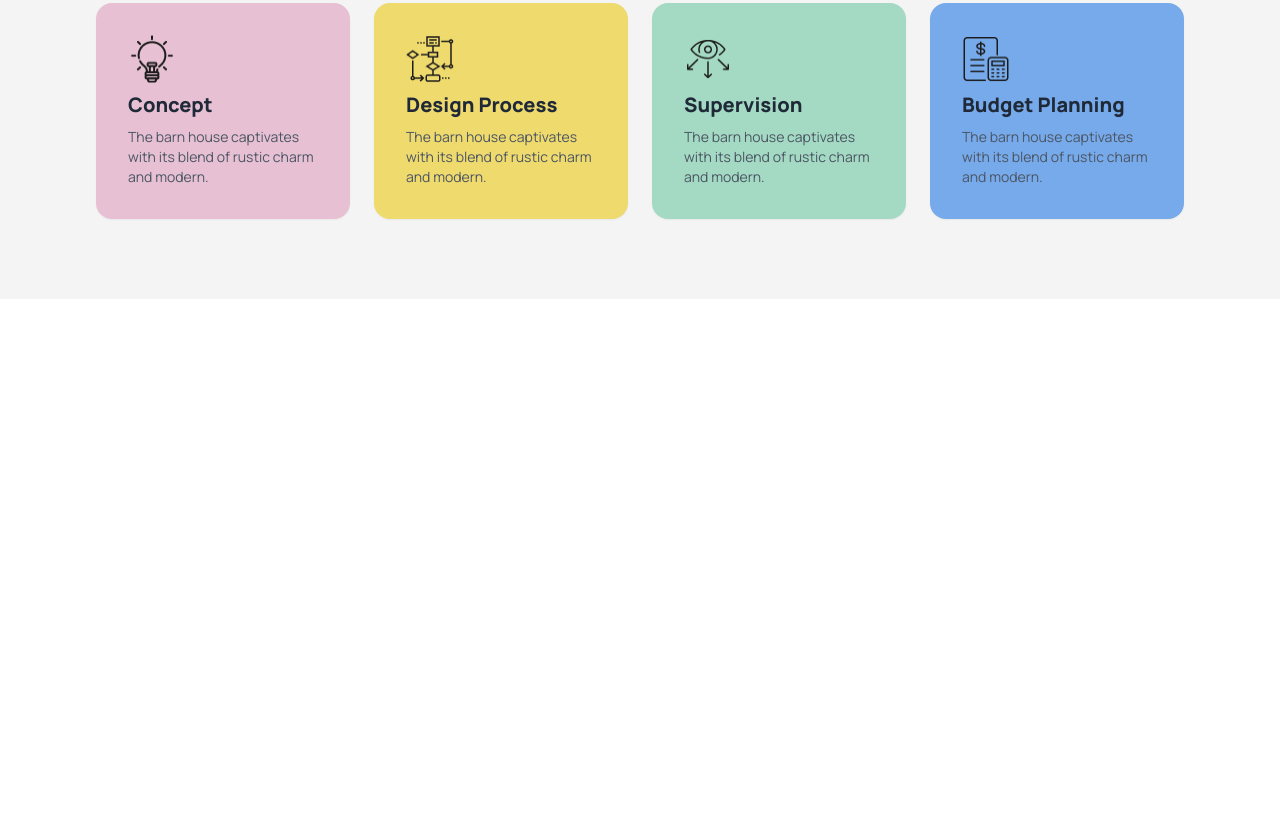
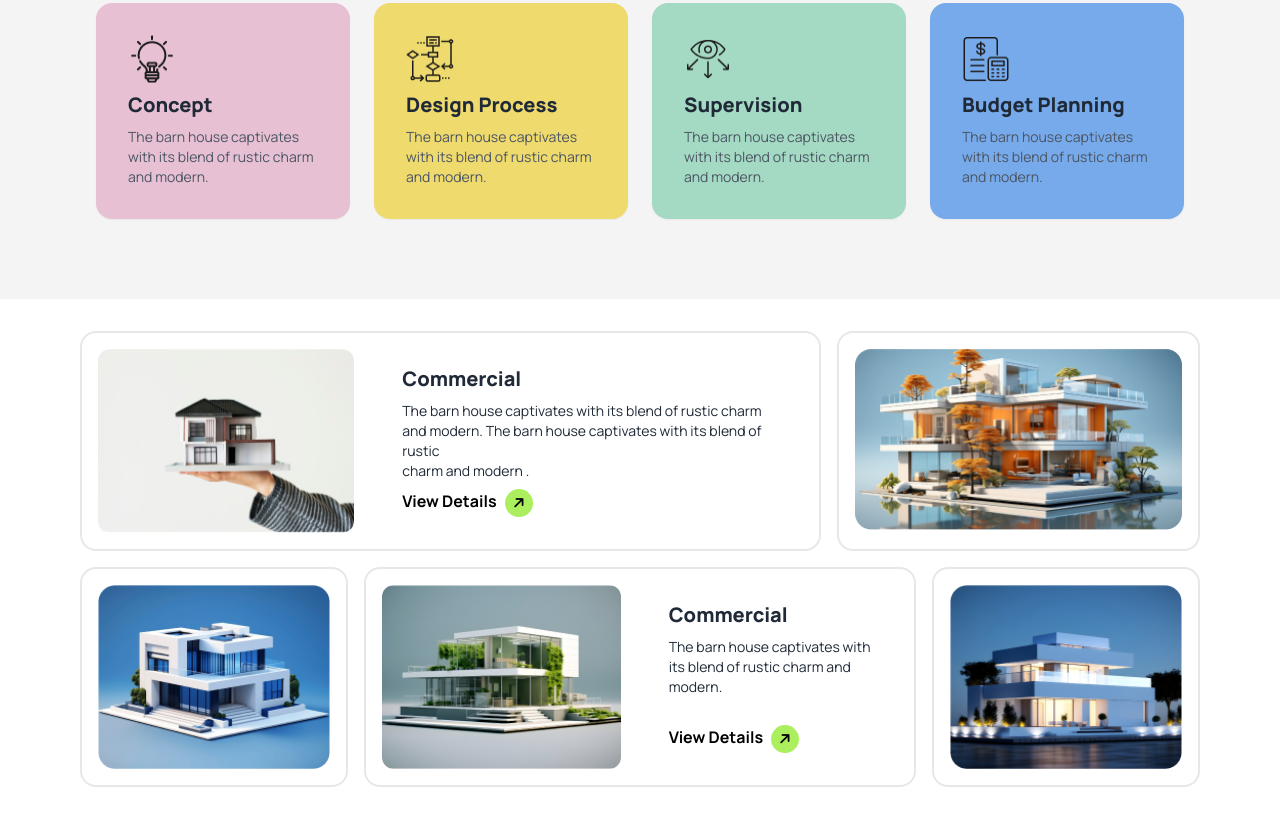
Before and after one commit to AB-Anam/Ass3-TailwindCss, a plain HTML site: page index.html in a window 1280 px wide. Shown: the part 1717-2536 px from the top of the page. Before the commit the page ends 2016 px from the top, so only its background shows below. Drawn offline with nearby package versions, Linux system fonts and the light colour scheme.

Commit message:
Challange part done

```diff
--- a/index.html
+++ b/index.html
@@ -84,13 +84,13 @@
               featuring weathered wood, sleek metal <br class="hidden lg:block"> accents, and large windows that flood the space
               with natural light.</p>
               <div class="lg:flex justify-center mt-6 lg:mt-3">
-                <a class="btn rounded-full bg-gradient-to-r from-lime-200 to-lime-100
+                <button class="btn rounded-full bg-gradient-to-r from-lime-200 to-lime-100
                 w-full lg:w-40 font-bold border-lime-300">
                  <span class="z-10 text-black">View Details</span>
                  <span class="z-20 text-sm px-2 py-1 rounded-full bg-barn-primary
                  opacity-100 origin-center -rotate-45 text-black">
                    <i class="fa-solid fa-arrow-right"></i></span>
-               </i></a>
+               </i></button>
               </div>
           </div>
       </section>
@@ -149,7 +149,7 @@
         </div>
       </section>
        <!--Our Work Process Section -->
-      <section class="mx-auto px-2 lg:px-24 pt-4 lg:py-14">
+      <section class="mx-auto px-6 lg:px-24 pt-4 lg:py-14">
         <div class="grid">
           <div class="flex justify-center">
             <a class="btn rounded-full font-bold bg-base-100"> <i class="fa-solid fa-arrow-right"></i>
@@ -196,6 +196,82 @@
       </section>
 
     </main>
+    <!-- challange Section -->
+    <section class="mx-auto px-6 lg:px-20 ">
+      <div>
+
+      </div>
+
+      <div class="grid grid-cols-1 lg:grid-cols-12 gap-4 py-8">
+        <!-- Card 1 -->
+        <div class="card card-down lg:card-side bg-base-100 border-2 col-span-1 lg:col-span-8">
+          <figure class="px-4 py-4">
+            <img
+              src="./assets/img1.png"
+              alt="Movie"  class="h-full w-full rounded-xl"/>
+          </figure>
+          <div class="card-body">
+            <h2 class="card-title font-extrabold">Commercial</h2>
+            <p class="text-sm">The barn house captivates with its blend of rustic charm <br class="hidden lg:block"> and modern.
+              The barn house captivates with its blend of rustic <br class="hidden lg:block"> charm and modern .</p>
+            <div class="card-actions justify-start">
+              <a class="font-bold flex">
+                <p class=" text-black mr-2">View Details</p>
+                <span class="text-sm px-2 py-1 rounded-full bg-barn-primary
+                opacity-100 origin-center -rotate-45 text-black">
+                  <i class="fa-solid fa-arrow-right"></i></span>
+              </i></a>
+            </div>
+          </div>
+        </div>
+        <!-- Card 2 -->
+        <div class="card bg-base-100 col-span-1 lg:col-span-4 py-4 border-2">
+          <figure class="px-4">
+            <img
+              src="./assets/img2.png"
+              alt="Shoes" class="w-full h-full rounded-xl"/>
+          </figure>
+        </div>
+        <!-- Card 3-->
+        <div class="card bg-base-100 col-span-1 lg:col-span-3 border-2">
+          <figure class="px-4 py-4">
+            <img
+              src="./assets/img3.png"
+              alt="Shoes"
+              class="rounded-xl w-full" />
+          </figure>
+        </div>
+        <!-- Card 4 -->
+        <div class="card card-down lg:card-side bg-base-100  col-span-1 lg:col-span-6 border-2 flex">
+          <figure class="px-4 py-4">
+            <img
+              src="./assets/img4.png"
+              alt="Movie" class="w-full h-full rounded-xl" />
+          </figure>
+          <div class="card-body">
+            <h2 class="card-title font-extrabold">Commercial</h2>
+            <p class="text-sm">The barn house captivates with <br> its blend of rustic charm and modern.</p>
+            <div class="card-actions justify-start">
+              <a class="font-bold flex">
+                <p class=" text-black mr-2">View Details</p>
+                <span class="text-sm px-2 py-1 rounded-full bg-barn-primary
+                opacity-100 origin-center -rotate-45 text-black">
+                  <i class="fa-solid fa-arrow-right"></i></span>
+              </i></a>
+            </div>
+          </div>
+        </div>
+        <!-- Card 5-->
+        <div class="card col-span-1 lg:col-span-3 border-2">
+          <figure class="px-4 py-4">
+            <img
+              src="./assets/img5.png"
+              alt="Shoes"
+              class="rounded-xl w-full" />
+          </figure>
+        </div>
+      </div>
+    </section>
     <footer>
 
     </footer>
```
